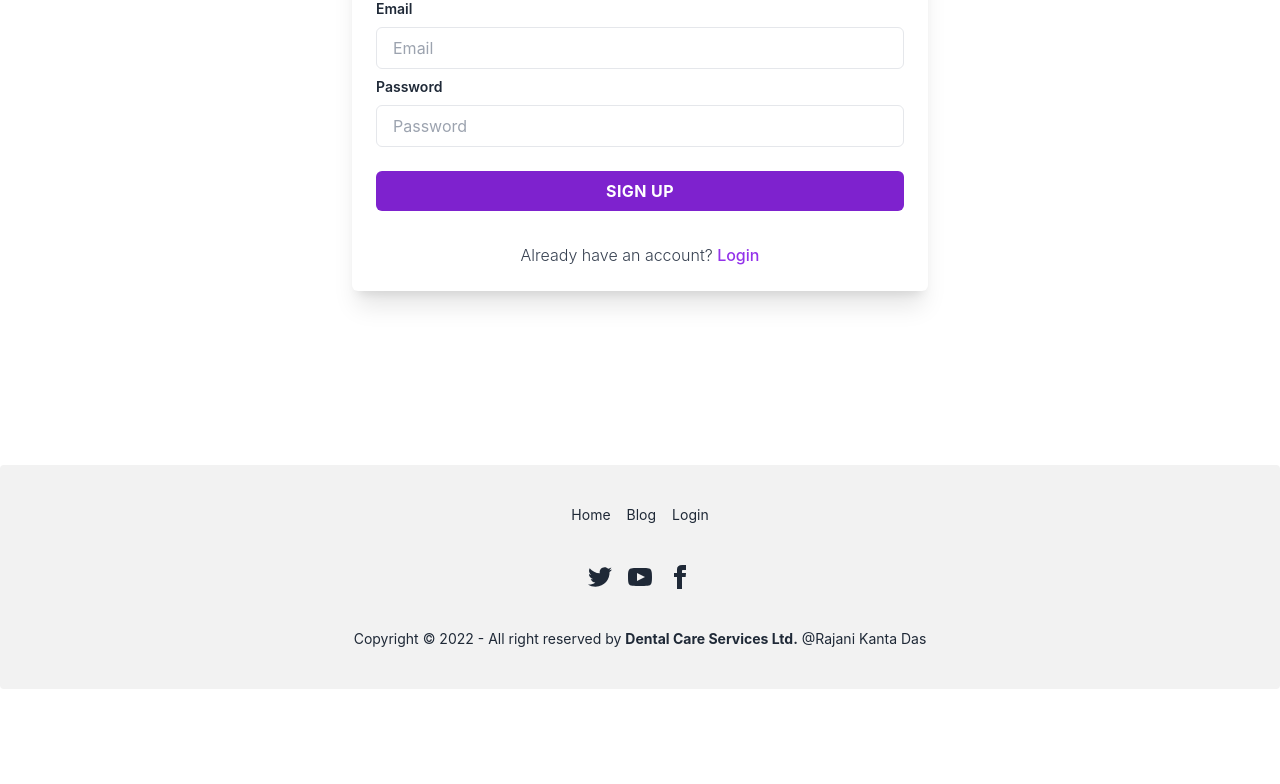
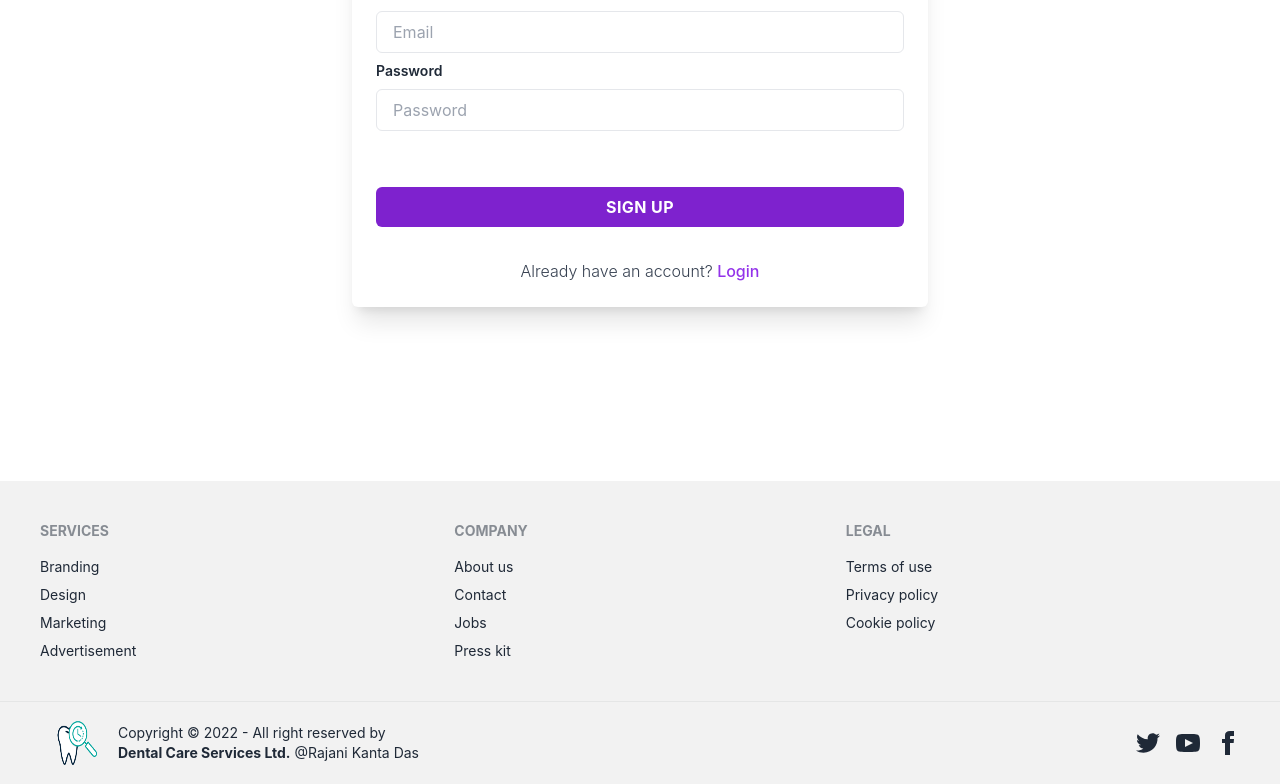
Before and after one commit to raj073/Dental-Service-Care-Client, a React (Create React App) app: page /signup in a window 1280 px wide. Shown: the part 479-1263 px from the top of the page. Before the commit the page ends 1168 px from the top, so only its background shows below. Built offline with nearby package versions, Linux system fonts and the light colour scheme; no server answers.

Commit message:
Footer Updated

```diff
--- a/src/Pages/Footer/Footer.js
+++ b/src/Pages/Footer/Footer.js
@@ -1,30 +1,48 @@
 import React from 'react';
 import { Link } from 'react-router-dom';
+import Logo from '../../assets/logo.png';
 
 const Footer = () => {
     return (
-        <footer className="footer footer-center mt-10 p-10 bg-base-200 text-base-content rounded">
-            <div className="grid grid-flow-col gap-4">
+        <div>
 
-                <Link to='/home' className="link link-hover"> Home </Link>
-                <Link to='/blog' className="link link-hover"> Blog </Link>
-                <Link to='/login' className="link link-hover"> Login </Link>
-
-
+            <footer className="footer p-10 bg-base-200 text-base-content mt-14">
+                <div>
+                    <span className="footer-title">Services</span>
+                    <a href='/' className="link link-hover">Branding</a>
+                    <a href='/' className="link link-hover">Design</a>
+                    <a href='/' className="link link-hover">Marketing</a>
+                    <a href='/' className="link link-hover">Advertisement</a>
                 </div>
                 <div>
+                    <span className="footer-title">Company</span>
+                    <a href='/' className="link link-hover">About us</a>
+                    <a href='/' className="link link-hover">Contact</a>
+                    <a href='/' className="link link-hover">Jobs</a>
+                    <a href='/' className="link link-hover">Press kit</a>
+                </div>
+                <div>
+                    <span className="footer-title">Legal</span>
+                    <a href='/' className="link link-hover">Terms of use</a>
+                    <a href='/' className="link link-hover">Privacy policy</a>
+                    <a href='/' className="link link-hover">Cookie policy</a>
+                </div>
+            </footer>
+            <footer className="footer px-10 py-4 border-t bg-base-200 text-base-content border-base-300">
+                <div className="items-center grid-flow-col">
+                    <img style={{ height: '50px', width: '70px' }} src={Logo} alt="Logo" />
+                    <p>Copyright © 2022 - All right reserved by <br /> <b>Dental Care Services Ltd.</b> @Rajani Kanta Das</p>
+                </div>
+                <div className="md:place-self-center md:justify-self-end">
                     <div className="grid grid-flow-col gap-4">
                         <a href='https://twitter.com/login'><svg xmlns="http://www.w3.org/2000/svg" width="24" height="24" viewBox="0 0 24 24" className="fill-current"><path d="M24 4.557c-.883.392-1.832.656-2.828.775 1.017-.609 1.798-1.574 2.165-2.724-.951.564-2.005.974-3.127 1.195-.897-.957-2.178-1.555-3.594-1.555-3.179 0-5.515 2.966-4.797 6.045-4.091-.205-7.719-2.165-10.148-5.144-1.29 2.213-.669 5.108 1.523 6.574-.806-.026-1.566-.247-2.229-.616-.054 2.281 1.581 4.415 3.949 4.89-.693.188-1.452.232-2.224.084.626 1.956 2.444 3.379 4.6 3.419-2.07 1.623-4.678 2.348-7.29 2.04 2.179 1.397 4.768 2.212 7.548 2.212 9.142 0 14.307-7.721 13.995-14.646.962-.695 1.797-1.562 2.457-2.549z"></path></svg></a>
-
                         <a href='https://www.youtube.com/'><svg xmlns="http://www.w3.org/2000/svg" width="24" height="24" viewBox="0 0 24 24" className="fill-current"><path d="M19.615 3.184c-3.604-.246-11.631-.245-15.23 0-3.897.266-4.356 2.62-4.385 8.816.029 6.185.484 8.549 4.385 8.816 3.6.245 11.626.246 15.23 0 3.897-.266 4.356-2.62 4.385-8.816-.029-6.185-.484-8.549-4.385-8.816zm-10.615 12.816v-8l8 3.993-8 4.007z"></path></svg></a>
-
                         <a href='https://www.facebook.com/'><svg xmlns="http://www.w3.org/2000/svg" width="24" height="24" viewBox="0 0 24 24" className="fill-current"><path d="M9 8h-3v4h3v12h5v-12h3.642l.358-4h-4v-1.667c0-.955.192-1.333 1.115-1.333h2.885v-5h-3.808c-3.596 0-5.192 1.583-5.192 4.615v3.385z"></path></svg></a>
                     </div>
                 </div>
-            <div>
-                <p>Copyright © 2022 - All right reserved by <b>Dental Care Services Ltd.</b> @Rajani Kanta Das</p>
+            </footer>
+
         </div>
-        </footer>
     );
 };
 
--- a/src/Pages/Header/Header.js
+++ b/src/Pages/Header/Header.js
@@ -37,21 +37,27 @@ const Header = () => {
                         <li>
                             <Link to='/blog'>Blog</Link>
                         </li>
+                        <li>
+                            <Link to='/services'>Services</Link>
+                        </li>
 
+                        &nbsp;&nbsp;&nbsp;&nbsp;&nbsp;
                         {
                             user?.uid ?
                                 <>
+                                    <div className="tooltip tooltip-bottom" data-tip={user?.displayName}>
                                         <span className="d-inline-block">
                                             {
                                                 user?.photoURL ?
-                                                <img alt='User'
+                                                    <img className='rounded-full' alt='User'
                                                         style={{ height: '40px' }}
-                                                    roundedCircle
                                                         src={user?.photoURL}>
                                                     </img>
                                                     : <div>User</div>
                                             }
                                         </span>
+                                    </div>
+                                    &nbsp;&nbsp;&nbsp;&nbsp;&nbsp;
                                     <li>
                                         <button onClick={handleSignOut} className="btn btn-outline btn-warning">Sign Out</button>
                                     </li>
@@ -66,8 +72,6 @@ const Header = () => {
                                     </li>
                                 </>
                         }
-
-
 
                     </ul>
                 </div>
@@ -85,6 +89,9 @@ const Header = () => {
                     </li>
                     <li>
                         <Link to='/blog'>Blog</Link>
+                    </li>
+                    <li>
+                        <Link to='/services'>Services</Link>
                     </li>
                     &nbsp;&nbsp;&nbsp;&nbsp;&nbsp;
                     {
--- a/src/Pages/Login/Login.js
+++ b/src/Pages/Login/Login.js
@@ -30,6 +30,9 @@ const Login = () => {
             })
             .catch(error => {
                 console.error(error);
+                toast.error(error.message, {
+                    position: "top-center"
+                });
             })
     }
 
@@ -45,6 +48,9 @@ const Login = () => {
             })
             .catch(error => {
                 console.error(error);
+                toast.error(error.message, {
+                    position: "top-center"
+                });
             })
     }
 
@@ -69,6 +75,9 @@ const Login = () => {
                 console.log(error);
                 setError(error.message);
                 form.reset();
+                toast.error(error.message, {
+                    position: "top-center"
+                });
             })
     }
 
@@ -85,17 +94,17 @@ const Login = () => {
                         <label for="email" className="block text-sm font-semibold text-gray-800">
                             Email
                         </label>
-                        <input type="email" name='email' placeholder='Email' className="block w-full px-4 py-2 mt-2 text-purple-700 bg-white border rounded-md focus:border-purple-400 focus:ring-purple-300 focus:outline-none focus:ring focus:ring-opacity-40"
+                        <input type="email" name='email' placeholder='Email' className="block w-full px-4 py-2 mt-2 text-purple-700 bg-white border rounded-md focus:border-purple-400 focus:ring-purple-300 focus:outline-none focus:ring focus:ring-opacity-40" required
                         />
                     </div>
                     <div className="mb-2">
                         <label for="password" className="block text-sm font-semibold text-gray-800">
                             Password
                         </label>
-                        <input type="password" name='password' placeholder='Password' className="block w-full px-4 py-2 mt-2 text-purple-700 bg-white border rounded-md focus:border-purple-400 focus:ring-purple-300 focus:outline-none focus:ring focus:ring-opacity-40" />
+                        <input type="password" name='password' placeholder='Password' className="block w-full px-4 py-2 mt-2 text-purple-700 bg-white border rounded-md focus:border-purple-400 focus:ring-purple-300 focus:outline-none focus:ring focus:ring-opacity-40" required />
                     </div>
                     <div className="mb-2">
-                        <p className='text-orange-500 font-bold p-3 fw-bold shadow-lg rounded'>
+                        <p className='text-orange-500 font-bold p-3 fw-bold rounded'>
                             {error}
                         </p>
                     </div>
--- /dev/null
+++ b/src/Pages/Services/Services.js
@@ -0,0 +1,15 @@
+import React from 'react';
+
+const Services = () => {
+
+    return (
+
+        <div>
+
+            <h1>This is Services</h1>
+
+        </div>
+    );
+};
+
+export default Services;
--- a/src/Pages/SignUp/SignUp.js
+++ b/src/Pages/SignUp/SignUp.js
@@ -36,6 +36,9 @@ const SignUp = () => {
                 console.error(error);
                 setError(error.message);
                 form.reset();
+                toast.error(error.message, {
+                    position: "top-center"
+                });
             })
     }
 
@@ -71,7 +74,7 @@ const SignUp = () => {
                             Full Name
                         </label>
                         <input type="text" name='name' className="block w-full px-4 py-2 mt-2 text-purple-700 bg-white border rounded-md focus:border-purple-400 focus:ring-purple-300 focus:outline-none focus:ring focus:ring-opacity-40"
-                            placeholder='Full Name' />
+                            placeholder='Full Name' required />
                     </div>
 
                     <div className="mb-2">
@@ -79,7 +82,7 @@ const SignUp = () => {
                             Photo URL
                         </label>
                         <input type="text" name='photoURL' className="block w-full px-4 py-2 mt-2 text-purple-700 bg-white border rounded-md focus:border-purple-400 focus:ring-purple-300 focus:outline-none focus:ring focus:ring-opacity-40"
-                            placeholder='Photo URL' />
+                            placeholder='Photo URL' required />
                     </div>
 
                     <div className="mb-2">
@@ -87,14 +90,20 @@ const SignUp = () => {
                             Email
                         </label>
                         <input type="email" name='email' className="block w-full px-4 py-2 mt-2 text-purple-700 bg-white border rounded-md focus:border-purple-400 focus:ring-purple-300 focus:outline-none focus:ring focus:ring-opacity-40"
-                            placeholder='Email' />
+                            placeholder='Email' required />
                     </div>
 
                     <div className="mb-2">
                         <label for="password" className="block text-sm font-semibold text-gray-800">
                             Password
                         </label>
-                        <input type="password" name='password' className="block w-full px-4 py-2 mt-2 text-purple-700 bg-white border rounded-md focus:border-purple-400 focus:ring-purple-300 focus:outline-none focus:ring focus:ring-opacity-40" placeholder='Password' />
+                        <input type="password" name='password' className="block w-full px-4 py-2 mt-2 text-purple-700 bg-white border rounded-md focus:border-purple-400 focus:ring-purple-300 focus:outline-none focus:ring focus:ring-opacity-40" placeholder='Password' required />
+                    </div>
+
+                    <div className="mb-2">
+                        <p className='text-orange-500 font-bold p-3 fw-bold rounded'>
+                            {error}
+                        </p>
                     </div>
 
                     <div className="mt-6">
--- a/src/Routes/Routes/Routes.js
+++ b/src/Routes/Routes/Routes.js
@@ -3,6 +3,7 @@ import Main from '../../layout/Main';
 import Blog from "../../Pages/Blog/Blog";
 import Home from "../../Pages/Home/Home";
 import Login from "../../Pages/Login/Login";
+import Services from "../../Pages/Services/Services";
 import SignUp from "../../Pages/SignUp/SignUp";
 
 export const routes = createBrowserRouter([
@@ -13,6 +14,10 @@ export const routes = createBrowserRouter([
             {
                 path: '/',
                 element: <Home></Home>
+            },
+            {
+                path: '/services',
+                element: <Services></Services>
             },
             {
                 path: '/blog',
```
Lines whose indentation alone changed are shown as unchanged.
